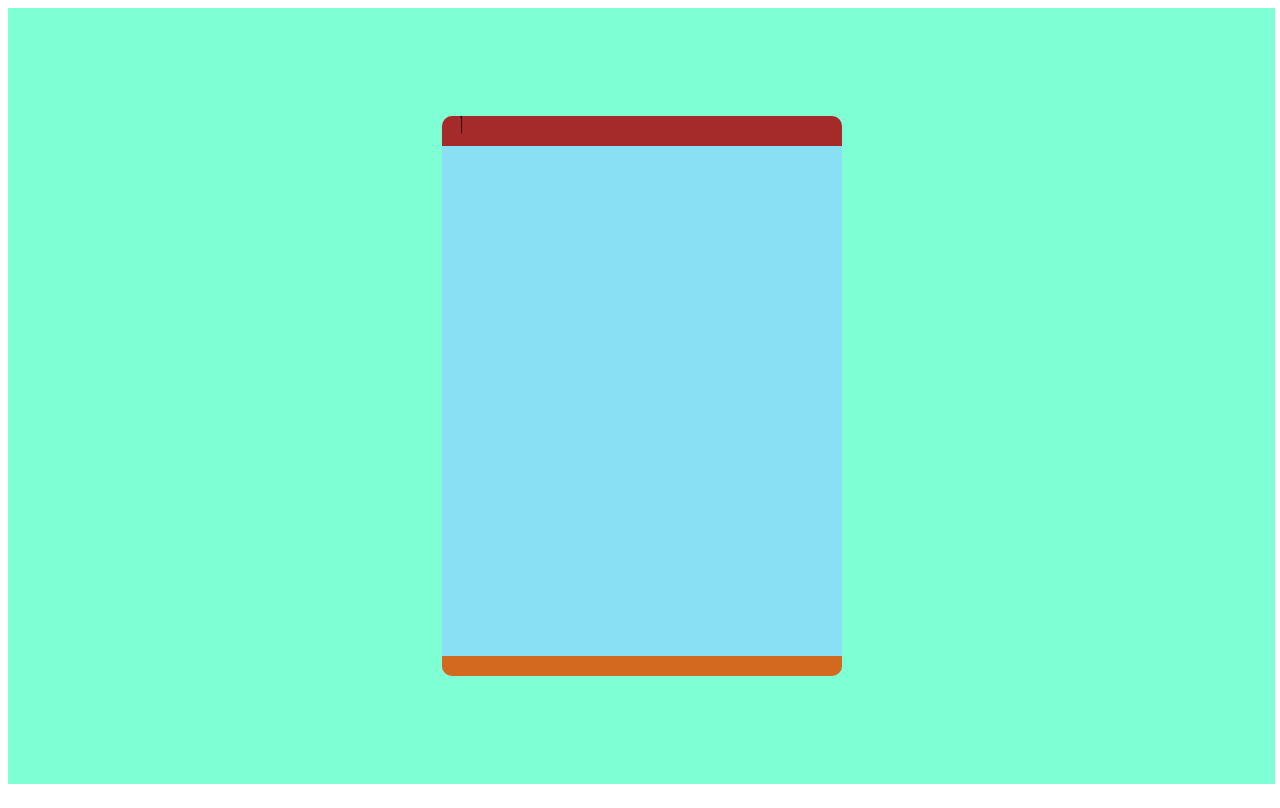
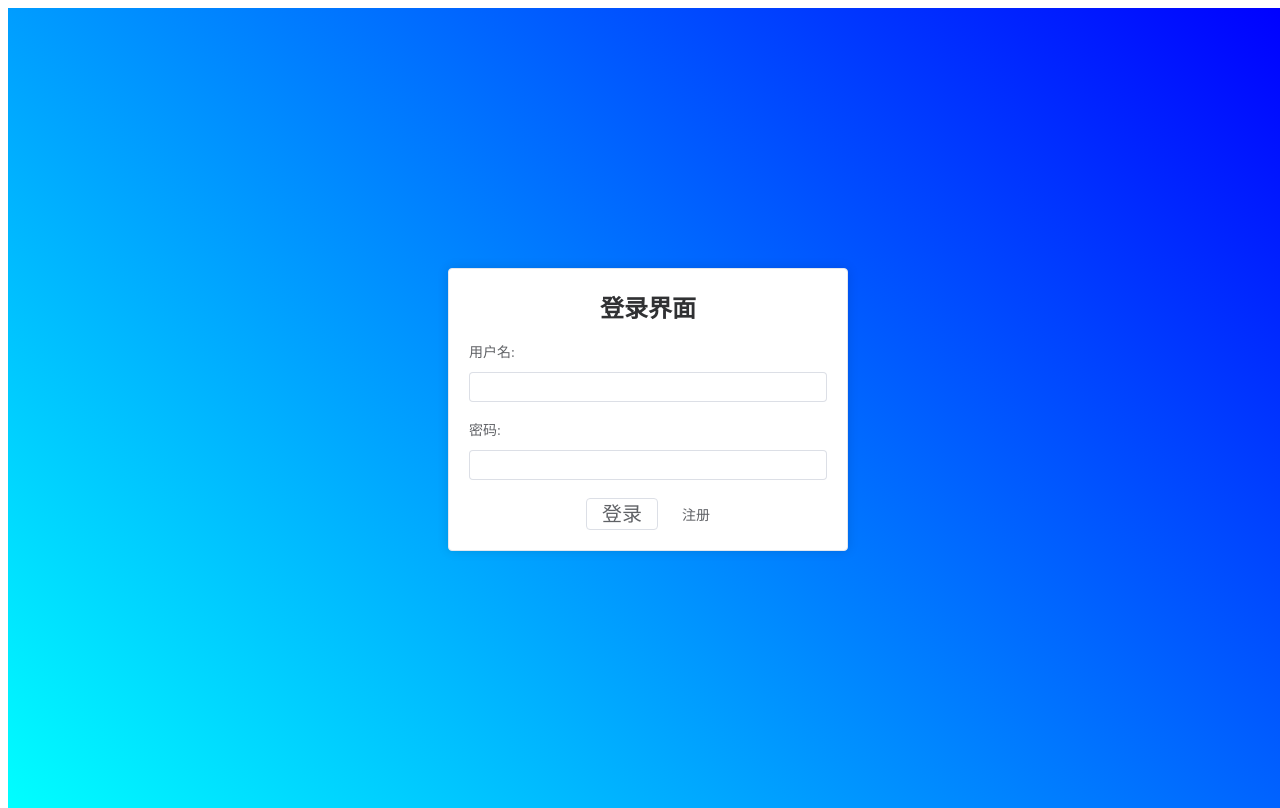
Before and after one commit to 1309896340/WebChat, a Vue app: page /login in a window 1280 px wide. Built offline with nearby package versions, Linux system fonts and the light colour scheme.

Commit message:
improve login and register ui

```diff
--- a/package.json
+++ b/package.json
@@ -11,6 +11,7 @@
     "type-check": "vue-tsc --build --force"
   },
   "dependencies": {
+    "@element-plus/icons": "^0.0.11",
     "font-awesome": "^4.7.0",
     "vite-plugin-vue-setup-extend": "^0.4.0",
     "vue": "^3.4.29",
--- a/src/App.vue
+++ b/src/App.vue
@@ -1,12 +1,27 @@
 <template>
-
-    <Login/>
+    <div id="top-body">
+        <RouterView></RouterView>
+    </div>
 </template>
 
 <script lang="ts" setup>
-    import Login from "@/pages/Login.vue";
+    import {onMounted} from "vue";
+    import { RouterView, useRouter } from "vue-router";
+
+    const router = useRouter();
+
+    onMounted(()=>{
+        router.replace("/login");
+    });
 </script>
 
 <style scoped>
 
+#top-body {
+    background: linear-gradient(45deg, cyan, blue);
+    position: absolute;
+    display: flex;
+    width: 100%;
+    height: 100%;
+}
 </style>
--- a/src/pages/Login.vue
+++ b/src/pages/Login.vue
@@ -1,62 +1,99 @@
 <template>
-    <div id="top-body">
         <!-- 登录页面 -->
-        <div id="loginPanel">
-            <el-container>
-                <el-header>
-                    <i class="fa-close"></i>
-                    <!-- <button>关闭</button> -->
-                </el-header>
-                <el-main>
+        <div id="login-panel">
+            <el-card id="login-main">
+                <div class="title">
+                    <h2>登录界面</h2>
+                </div>
+                <br>
+                <el-form ref="user" :model="user" label-position="top">
+                    <el-form-item label="用户名:">
+                        <el-input type="text" @input="change($event)" v-model="user.username" placeholder=""></el-input>
+                    </el-form-item>
+                    <el-form-item label="密码:">
+                        <el-input type="password" @input="change($event)" v-model="user.password" placeholder="" show-password></el-input>
+                    </el-form-item>
+                </el-form>
 
-                </el-main>
-                <el-footer></el-footer>
-            </el-container>
+                <div class="login-btn">
+                    <el-button>登录</el-button>
+                    &emsp;
+                    <el-link href="#" @click="toRegister">注册</el-link>
+                </div>
+            </el-card>
         </div>
-    </div>
 </template>
 
 
 <script lang="ts" setup>
+import { reactive } from "vue";
+import { useRouter } from "vue-router";
+const router = useRouter();
+
+let user = reactive({
+    username: "",
+    password: ""
+});
+
+function toRegister(){
+    router.push("/register");
+}
+
+function change(this: any, event: any){
+    this.$forceUpdate();
+}
 
 </script>
 
 <style scoped>
-#top-body {
-    background-color: aquamarine;
-    position: absolute;
-    display: flex;
-    width: 99%;
-    height: 97%;
-}
 
-#loginPanel {
-    background-color:burlywood;
+#login-panel {
+    /* background-color: burlywood; */
     align-self: center;
     margin: auto;
 
     width: 400px;
-    height: 560px;
+    height: 280px;
     border-radius: 10px;
 }
-.el-container{
+
+.el-card {
+    /* background-color: blanchedalmond; */
+    box-shadow: 0 2px 12px 0 rgba(0, 0, 0, 0.1);
+}
+
+#login-main {
+    font-family: 微软雅黑;
+}
+
+#login-main .title {
+    text-align: center;
+}
+
+.el-container {
     height: 100%;
 }
-.el-header{
-    background-color: brown;
+
+
+.el-main {
+    /* background-color: rgb(137, 224, 244); */
+    height: 100%;
+    text-align: left;
+}
+
+
+.el-input {
     height: 30px;
-    border-radius: 10px 10px 0 0;
 }
-.el-main{
-    background-color: rgb(137, 224, 244);
-    height: auto;
+
+.login-btn {
+    text-align: center;
 }
-.el-footer{
-    background-color: chocolate;
-    height: 20px;
-    border-radius: 0 0 10px 10px;
 
+.el-button{
+    font-size: 20px;
 }
+
 
 * {
     margin: 0;
--- a/src/router/index.ts
+++ b/src/router/index.ts
@@ -1,6 +1,7 @@
 import {createRouter, createWebHistory} from "vue-router";
 
 import Login from "@/pages/Login.vue";
+import Register from "@/pages/Register.vue";
 
 const router = createRouter({
     history: createWebHistory(),
@@ -12,6 +13,10 @@ const router = createRouter({
         {
             path: "/login",
             component: Login
+        },
+        {
+            path: "/register",
+            component: Register
         }
     ]
 });
```
Also changed, not shown: src/main.ts (+7 -2 lines), 1 other file (tests, documents, lock files or other folders).
